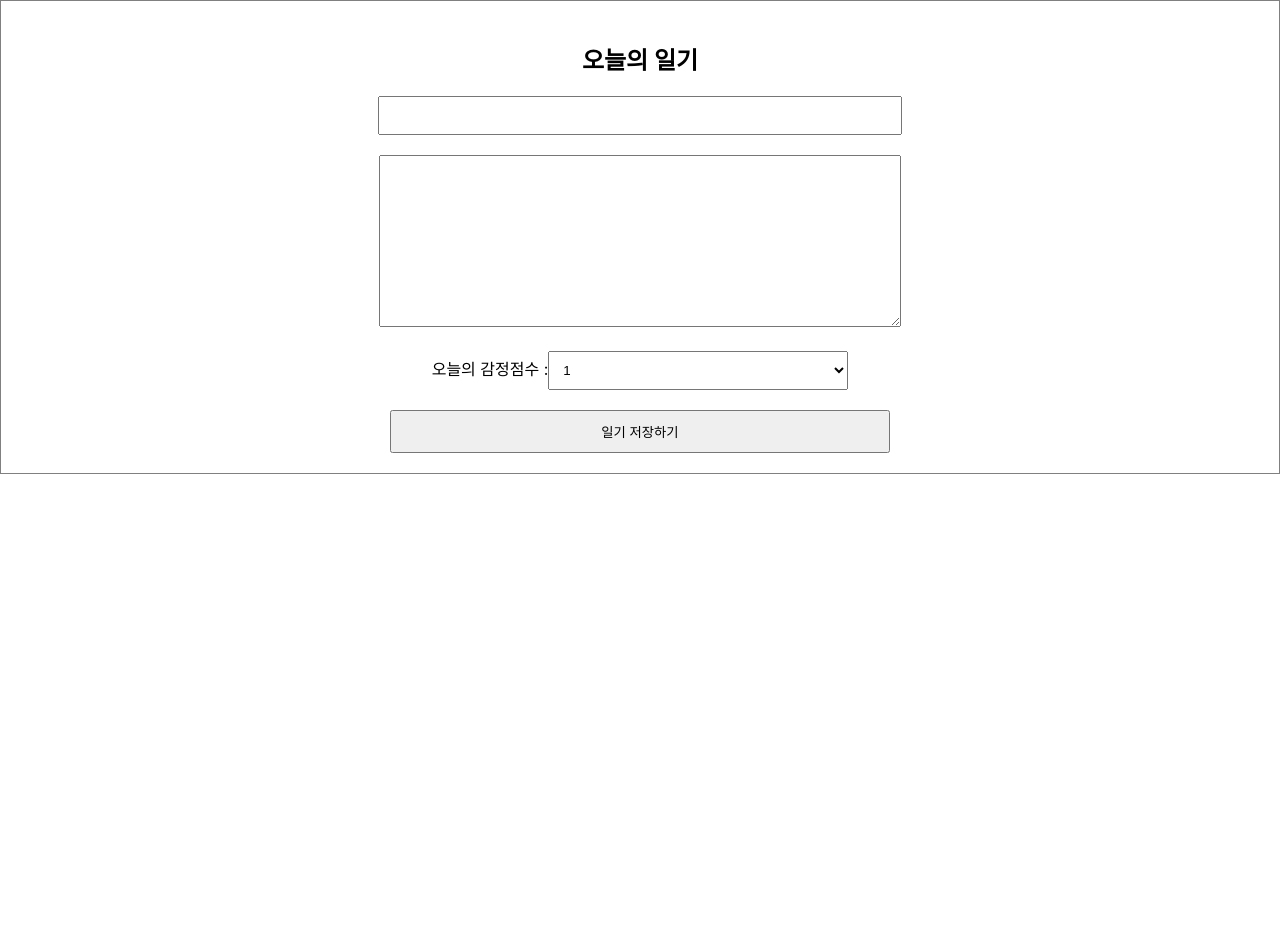
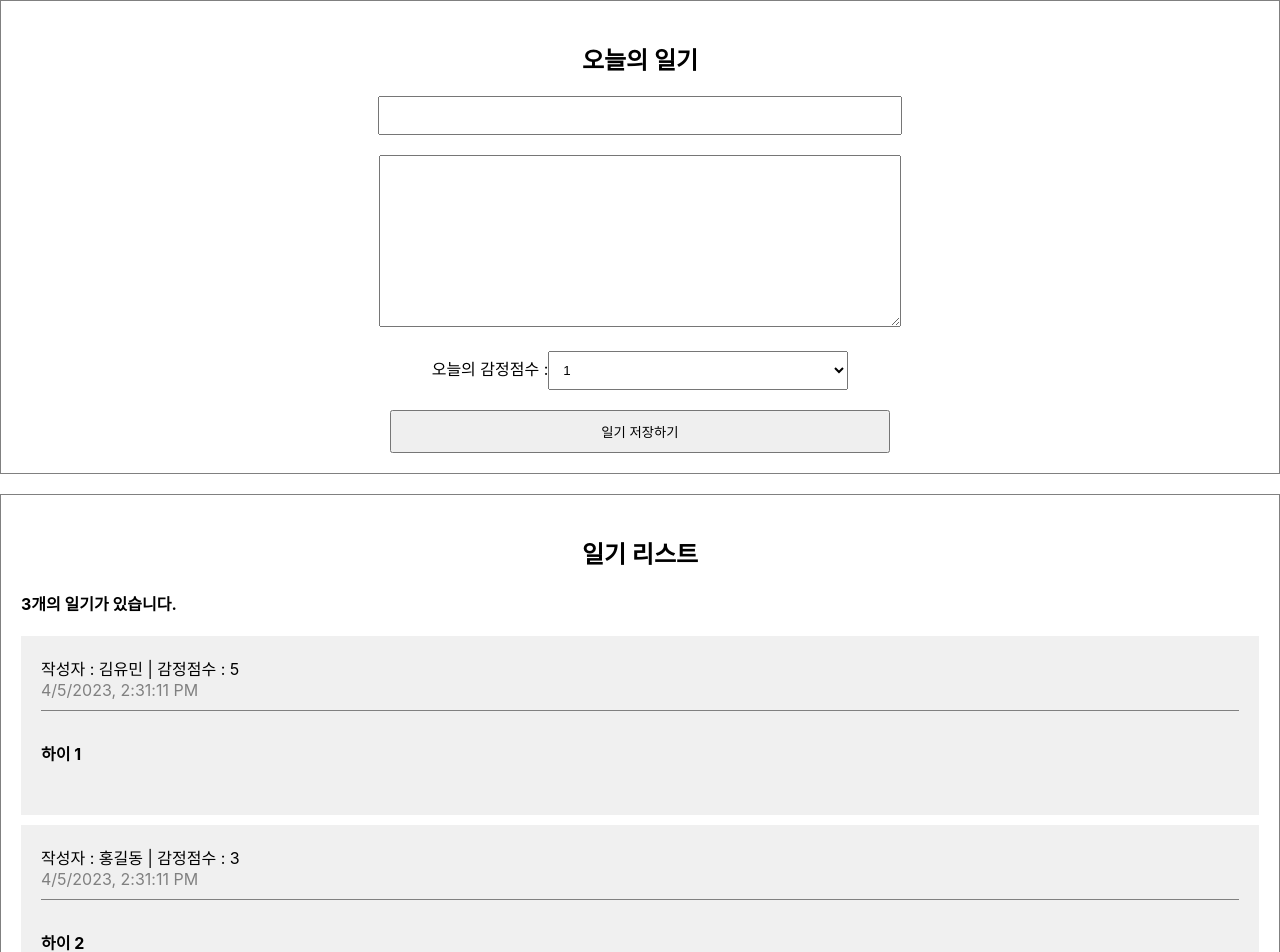
Before and after one commit to devuming/ex_JS, a React (Create React App) app in the folder simple_diary/: page / in a window 1280 px wide. Shown: the top 952 px of the page. Before the commit the page ends 800 px from the top, so only its background shows below. Built offline with nearby package versions, Linux system fonts and the light colour scheme; the HTML template or start-up script is replaced by a standard one.

Commit message:
2023.04.07 - 리액트 리스트 렌더링

```diff
--- a/simple_diary/src/App.css
+++ b/simple_diary/src/App.css
@@ -21,3 +21,34 @@
   padding: 10px;
   cursor: pointer;
 }
+/* List */
+.DiaryList{
+  border: 1px solid gray;
+  padding:20px;
+  margin-top:20px;
+}
+.DiaryList h2{
+  text-align: center;
+}
+/* Item */
+.DiaryItem{
+  background-color: rgb(240, 240, 240);
+  margin-bottom: 10px;
+  padding:20px;
+}
+
+.DiaryItem .info{
+  border-bottom: 1px solid gray;
+  padding-bottom: 10px;
+  margin-bottom: 10px;
+}
+
+.DiaryItem .date{
+  color: gray;
+}
+
+.DiaryItem .content{
+  font-weight: bold;
+  margin-bottom: 30px;
+  margin-top:30px;
+}
--- a/simple_diary/src/App.js
+++ b/simple_diary/src/App.js
@@ -1,10 +1,36 @@
 import './App.css';
 import DiaryEditor from './DiaryEditor';
+import DiaryList from './DiaryList';
+
+const dummyList = [
+  {
+    id:1,
+    author:"김유민",
+    content:"하이 1",
+    emotion:5,
+    created_date: new Date().getTime(), // 현재시간(ms)
+  },
+  {
+    id:2,
+    author:"홍길동",
+    content:"하이 2",
+    emotion:3,
+    created_date: new Date().getTime(), // 현재시간(ms)
+  },
+  {
+    id:3,
+    author:"박빡빡",
+    content:"하이 3",
+    emotion:2,
+    created_date: new Date().getTime(), // 현재시간(ms)
+  }
+];
 
 function App() {
   return (
     <div className="App">
       <DiaryEditor/>
+      <DiaryList diaryList={dummyList}/>
     </div>
   );
 }
--- /dev/null
+++ b/simple_diary/src/DiaryItem.js
@@ -0,0 +1,14 @@
+const DiaryItem = ({id, author, content, emotion, created_date})=>{
+    return (
+        <div className="DiaryItem">
+            <div className="info">
+                <span>작성자 : {author} | 감정점수 : {emotion}</span>
+                <br/>
+                <span className="date">{ new Date(created_date).toLocaleString() }</span>
+            </div>
+            <div className="content">{content}</div>
+        </div>
+    );
+};
+
+export default DiaryItem;
--- /dev/null
+++ b/simple_diary/src/DiaryList.js
@@ -0,0 +1,22 @@
+import DiaryItem from './DiaryItem';
+
+const DiaryList = ({diaryList})=>{
+    console.log(diaryList);
+    return (
+        <div className="DiaryList">
+            <h2>일기 리스트</h2>
+            <h4>{diaryList.length}개의 일기가 있습니다.</h4>
+            <div>
+                {diaryList.map((it) =>(
+                    <DiaryItem key={it.id} {...it}/>
+                ))}
+            </div>
+        </div>
+    );
+};
+
+DiaryList.defaultProps={
+    diaryList:[],
+}
+
+export default DiaryList;
```
